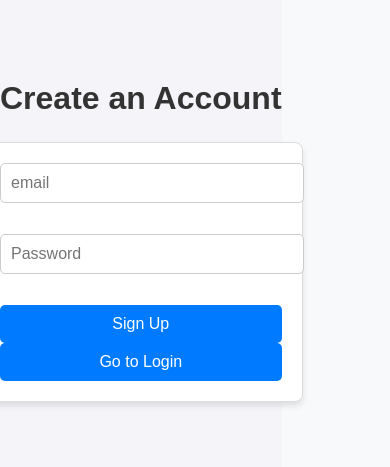
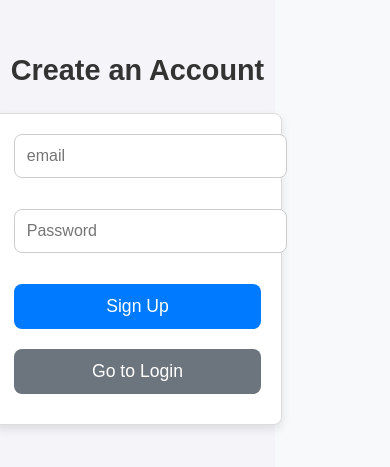
Before and after one commit to SaadbinGhaffar/crud-self-, a React (Vite) app: page /signup in a window 390 px wide. Shown: the part 197-664 px from the top of the page. Built offline with nearby package versions, Linux system fonts and the light colour scheme.

Commit message:
Code-updated (edit not done)

```diff
--- a/src/PostComponent/PostComponent.jsx
+++ b/src/PostComponent/PostComponent.jsx
@@ -3,7 +3,6 @@ import EditButton from "../../components/Buttons/EditButton";
 
 const PostComponent = ({ post, onEdit, onDelete, children }) => (
   <div className="post">
-    <h2 className="post-id">Post ID: {post.id}</h2>
     <h3 className="post-title">TITLE: {post.title}</h3>
     <p className="post-content">DESCRIPTION: {post.content}</p>
     <EditButton onClick={() => onEdit(post)} className="edit-button">
--- a/src/PostSection/PostSection.jsx
+++ b/src/PostSection/PostSection.jsx
@@ -48,12 +48,11 @@ const PostSection = ({
         </div>
       ) : (
         <div>
-          <h2 className="post-id">Post ID: {post.id}</h2>
           <h3 className="post-title">TITLE: {post.title}</h3>
           <p className="post-content">DESCRIPTION: {post.content}</p>
           <EditButton onClick={() => setEditPost(true)} className="edit-button">
             Edit Post
-          </EditButton>
+          </EditButton>{" "}
           <DeleteButton
             onClick={() => onDeletePost(post.id)}
             className="delete-button"
@@ -74,3 +73,59 @@ const PostSection = ({
 };
 
 export default PostSection;
+
+// import React from "react";
+// import { useNavigate } from "react-router-dom";
+// import CommentSection from "../CommentComponent/CommentSection";
+// import EditButton from "../../components/Buttons/EditButton";
+// import DeleteButton from "../../components/Buttons/DeleteButton";
+
+// const PostSection = ({
+//   post,
+//   comments,
+//   onDeletePost,
+//   onEditPost,
+//   onCreateComment,
+//   onDeleteComment,
+// }) => {
+//   const navigate = useNavigate();
+
+//   const handleEditClick = () => {
+//     navigate(`/edit-post/${post.id}`, {
+//       state: {
+//         post: {
+//           id: post.id,
+//           title: post.title,
+//           content: post.content,
+//         },
+//       },
+//     });
+//   };
+
+//   return (
+//     <div className="post" key={post.id}>
+//       <div>
+//         <h3 className="post-title">TITLE: {post.title}</h3>
+//         <p className="post-content">DESCRIPTION: {post.content}</p>
+//         <EditButton onClick={handleEditClick} className="edit-button">
+//           Edit Post
+//         </EditButton>{" "}
+//         <DeleteButton
+//           onClick={() => onDeletePost(post.id)}
+//           className="delete-button"
+//         >
+//           Delete Post
+//         </DeleteButton>
+//       </div>
+
+//       <CommentSection
+//         comments={comments}
+//         postId={post.id}
+//         onCreateComment={onCreateComment}
+//         onDeleteComment={onDeleteComment}
+//       />
+//     </div>
+//   );
+// };
+
+// export default PostSection;
--- a/src/Posts/Posts.jsx
+++ b/src/Posts/Posts.jsx
@@ -80,15 +80,16 @@ const Posts = () => {
 
       const newPost = await response.json();
 
-      // Add some data that will help us identify this as a local post
+      // Generate a unique ID for the new post
       const enhancedPost = {
         ...newPost,
+        id: crypto.randomUUID(), // Unique ID for post management
         isLocal: true,
         createdAt: new Date().toISOString(),
       };
 
       // Update posts state
-      setPosts([...posts, enhancedPost]);
+      setPosts((prevPosts) => [...prevPosts, enhancedPost]);
 
       // Store in localStorage
       const localPosts = JSON.parse(localStorage.getItem("userPosts")) || [];
@@ -150,6 +151,11 @@ const Posts = () => {
   };
 
   const handleEditPost = async (postId, title, content) => {
+    const isConfirmed = window.confirm(
+      "Are you Sure you want to Update thisS Post"
+    );
+
+    if (isConfirmed) {
       try {
         const response = await fetch(
           `https://jsonplaceholder.typicode.com/posts/${postId}`,
@@ -188,7 +194,8 @@ const Posts = () => {
 
         // If this was a local post, update it in localStorage too
         if (isLocalPost) {
-        const localPosts = JSON.parse(localStorage.getItem("userPosts")) || [];
+          const localPosts =
+            JSON.parse(localStorage.getItem("userPosts")) || [];
           const updatedLocalPosts = localPosts.map((post) =>
             post.id === postId
               ? {
@@ -209,6 +216,7 @@ const Posts = () => {
         setMessage("Post updated successfully!");
       } catch (error) {
         setMessage(`Error updating post: ${error.message}`);
+      }
     }
   };
 
@@ -315,7 +323,6 @@ const Posts = () => {
 
   return (
     <div className="container">
-      <h2 className="header">User {userId}'s Posts</h2>
       <h3 className="subheader">
         Total {posts.length} {posts.length === 1 ? "Post" : "Posts"}
       </h3>
--- a/src/Signup/Signup.css
+++ b/src/Signup/Signup.css
@@ -12,54 +12,71 @@
   font-size: 2rem;
   margin-bottom: 20px;
   color: #333;
+  text-align: center;
 }
 
 .signup-form {
   display: flex;
   flex-direction: column;
   width: 100%;
-  max-width: 400px;
-  padding: 20px;
+  max-width: 420px;
+  padding: 30px;
   border: 1px solid #ddd;
   border-radius: 8px;
   background-color: #fff;
-  box-shadow: 0 4px 6px rgba(0, 0, 0, 0.1);
+  box-shadow: 0 4px 10px rgba(0, 0, 0, 0.1);
+  transition: box-shadow 0.3s ease;
+}
+
+.signup-form:hover {
+  box-shadow: 0 6px 15px rgba(0, 0, 0, 0.15);
 }
 
 .signup-input {
-  padding: 10px;
+  padding: 12px;
   margin-bottom: 15px;
   border: 1px solid #ccc;
-  border-radius: 5px;
+  border-radius: 8px;
   font-size: 1rem;
+  transition: border-color 0.3s ease;
 }
 
 .signup-input:focus {
   border-color: #007bff;
   outline: none;
-  box-shadow: 0 0 4px rgba(0, 123, 255, 0.5);
+  box-shadow: 0 0 5px rgba(0, 123, 255, 0.5);
 }
 
 .signup-button {
-  padding: 10px 20px;
+  padding: 12px 20px;
   background-color: #007bff;
   color: #fff;
   border: none;
-  border-radius: 5px;
-  font-size: 1rem;
+  border-radius: 8px;
+  font-size: 1.1rem;
   cursor: pointer;
   transition: background-color 0.3s ease;
+  margin-bottom: 10px;
 }
 
 .signup-button:hover {
   background-color: #0056b3;
 }
 
+.signup-button.secondary {
+  background-color: #6c757d;
+  margin-top: 10px;
+}
+
+.signup-button.secondary:hover {
+  background-color: #5a6268;
+}
+
 .signup-message {
-  margin-top: 15px;
-  padding: 10px;
+  margin-top: 20px;
+  padding: 12px;
   border-radius: 5px;
-  font-size: 0.9rem;
+  font-size: 1rem;
   text-align: center;
 }
 
@@ -72,3 +89,14 @@
   background-color: #f8d7da;
   color: #721c24;
 }
+
+@media (max-width: 480px) {
+  .signup-form {
+    padding: 20px;
+    width: 90%;
+  }
+
+  .signup-header {
+    font-size: 1.8rem;
+  }
+}
```
Lines whose indentation alone changed are shown as unchanged.
